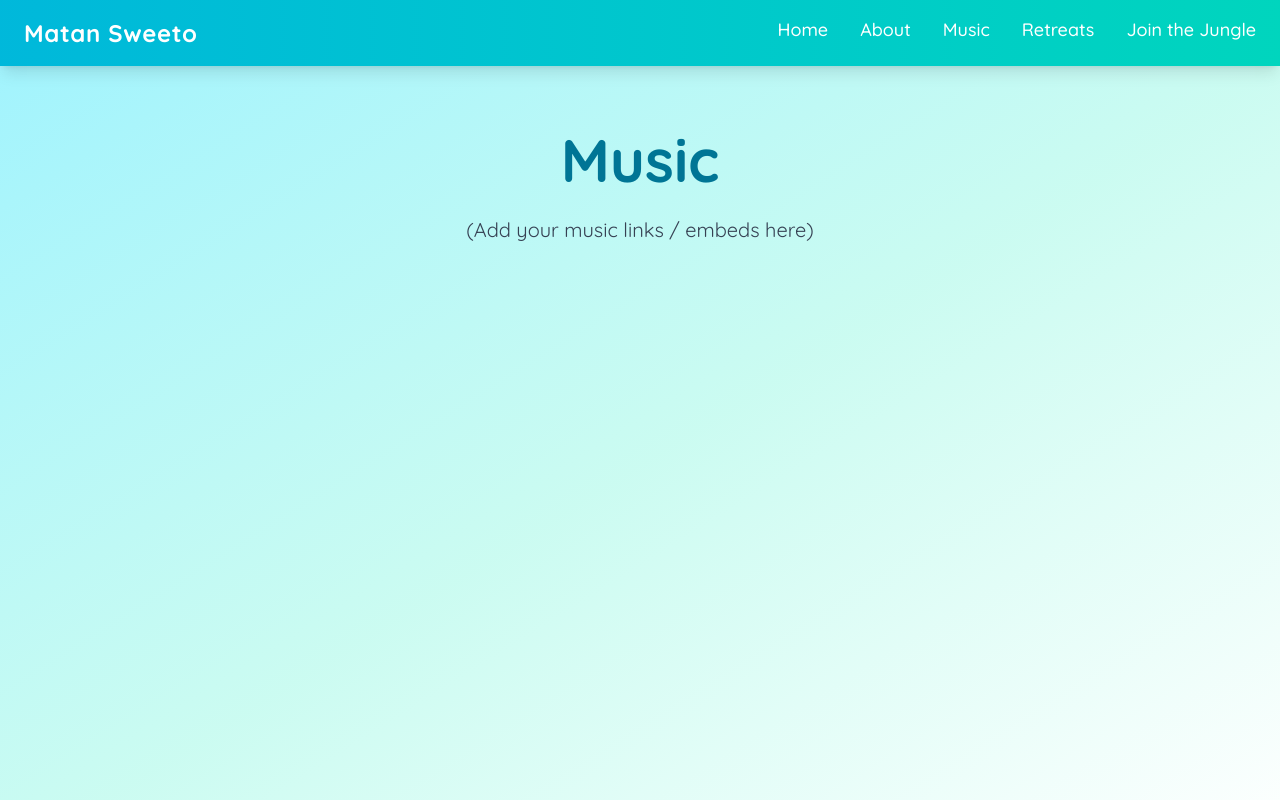
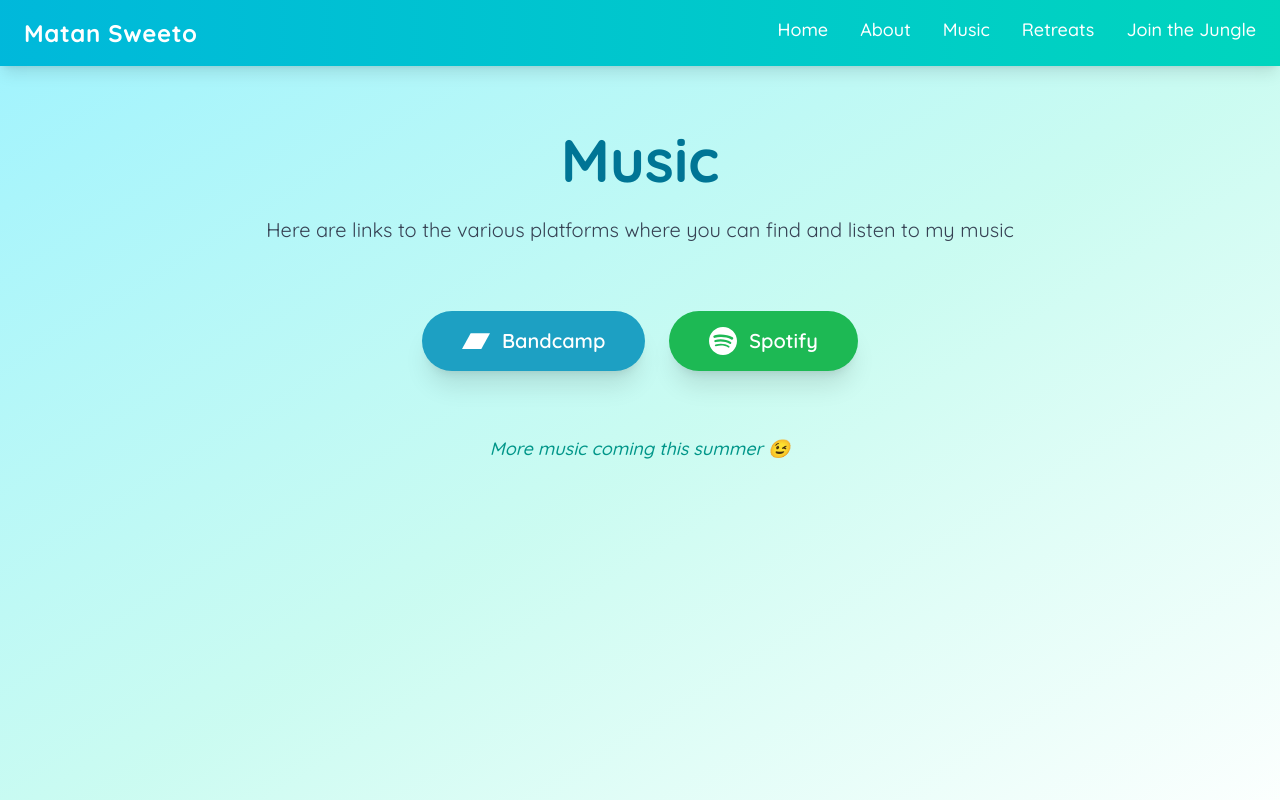
Before and after one commit to matanglahav/matansweeto, a Next.js app: page /music in a window 1280 px wide. Shown: the top 800 px of the page. Built offline with nearby package versions, Linux system fonts and the light colour scheme.

Commit message:
Update MusicPage component

```diff
--- a/src/app/music/page.tsx
+++ b/src/app/music/page.tsx
@@ -1,3 +1,5 @@
+import { SiBandcamp, SiSpotify } from "react-icons/si";
+
 export default function MusicPage() {
   return (
     <main className="flex flex-col items-center bg-gradient-to-br from-cyan-200 via-teal-100 to-white min-h-screen py-16 px-6">
@@ -8,8 +10,39 @@ export default function MusicPage() {
         >
           Music
         </h1>
-        <p className="text-xl text-gray-700 max-w-3xl mx-auto leading-relaxed">
-          (Add your music links / embeds here)
+
+        <p className="text-xl text-gray-700 max-w-3xl mx-auto leading-relaxed mb-16">
+          Here are links to the various platforms where you can find and listen to my music
+        </p>
+
+        {/* Platform Links */}
+        <div className="flex flex-col sm:flex-row gap-6 justify-center items-center mb-16">
+          {/* Bandcamp */}
+          <a
+            href="https://matansweeto.bandcamp.com/album/spiraling-rainbows"
+            target="_blank"
+            rel="noopener noreferrer"
+            className="flex items-center gap-3 bg-[#1da0c3] hover:bg-[#1b8fad] text-white font-semibold py-4 px-10 rounded-full shadow-xl transition transform hover:-translate-y-2 text-xl"
+          >
+            <SiBandcamp size={28} />
+            Bandcamp
+          </a>
+
+          {/* Spotify */}
+          <a
+            href="https://open.spotify.com/artist/1gbdkHLoka2Y0PaH2d5KPO?si=pm1V7W8oTICwh6iKgyDUOw"
+            target="_blank"
+            rel="noopener noreferrer"
+            className="flex items-center gap-3 bg-[#1DB954] hover:bg-[#1aa34a] text-white font-semibold py-4 px-10 rounded-full shadow-xl transition transform hover:-translate-y-2 text-xl"
+          >
+            <SiSpotify size={28} />
+            Spotify
+          </a>
+        </div>
+
+        {/* Coming Soon */}
+        <p className="text-lg text-teal-600 font-medium italic">
+          More music coming this summer 😉
         </p>
       </div>
     </main>
```
